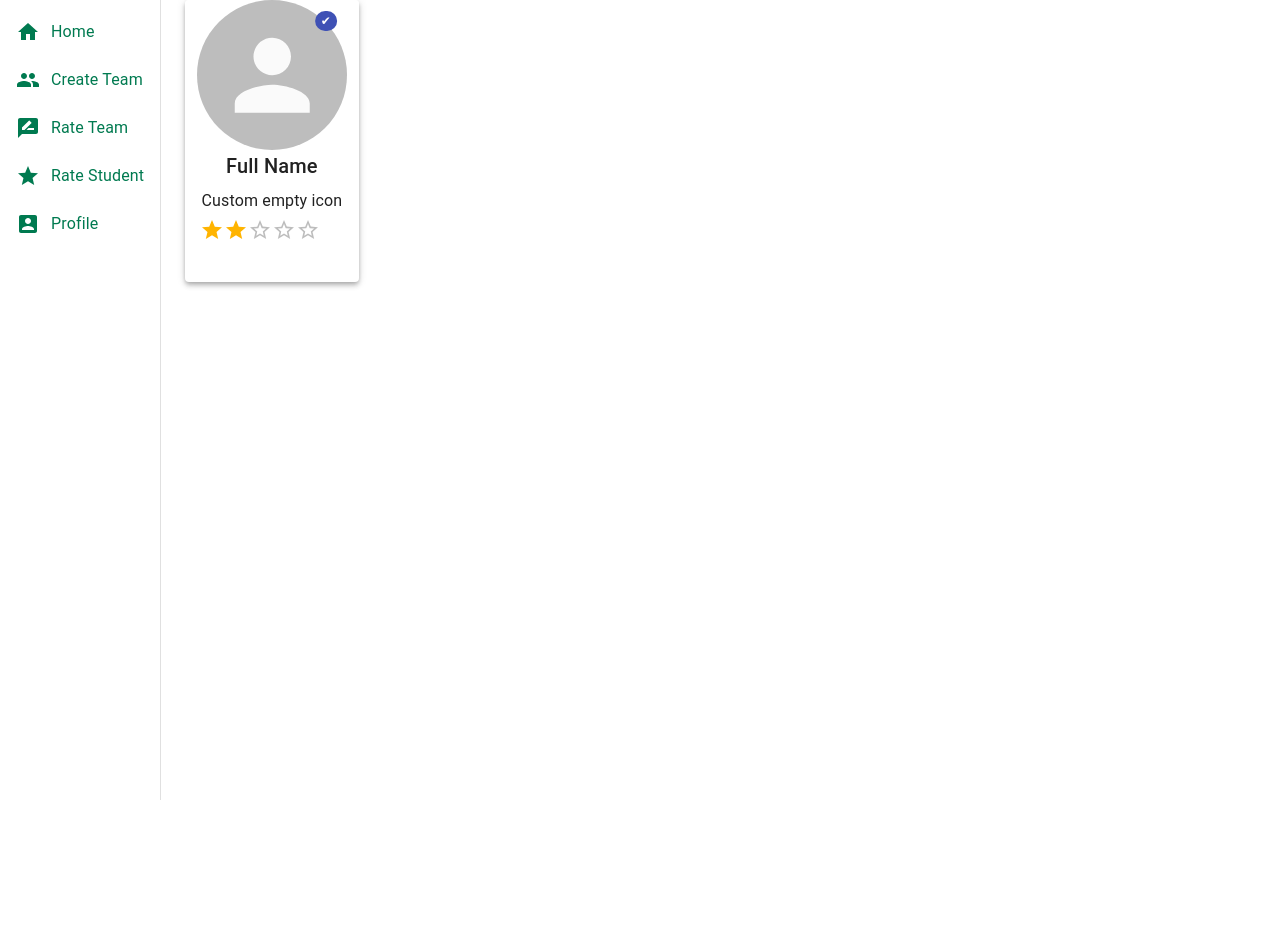
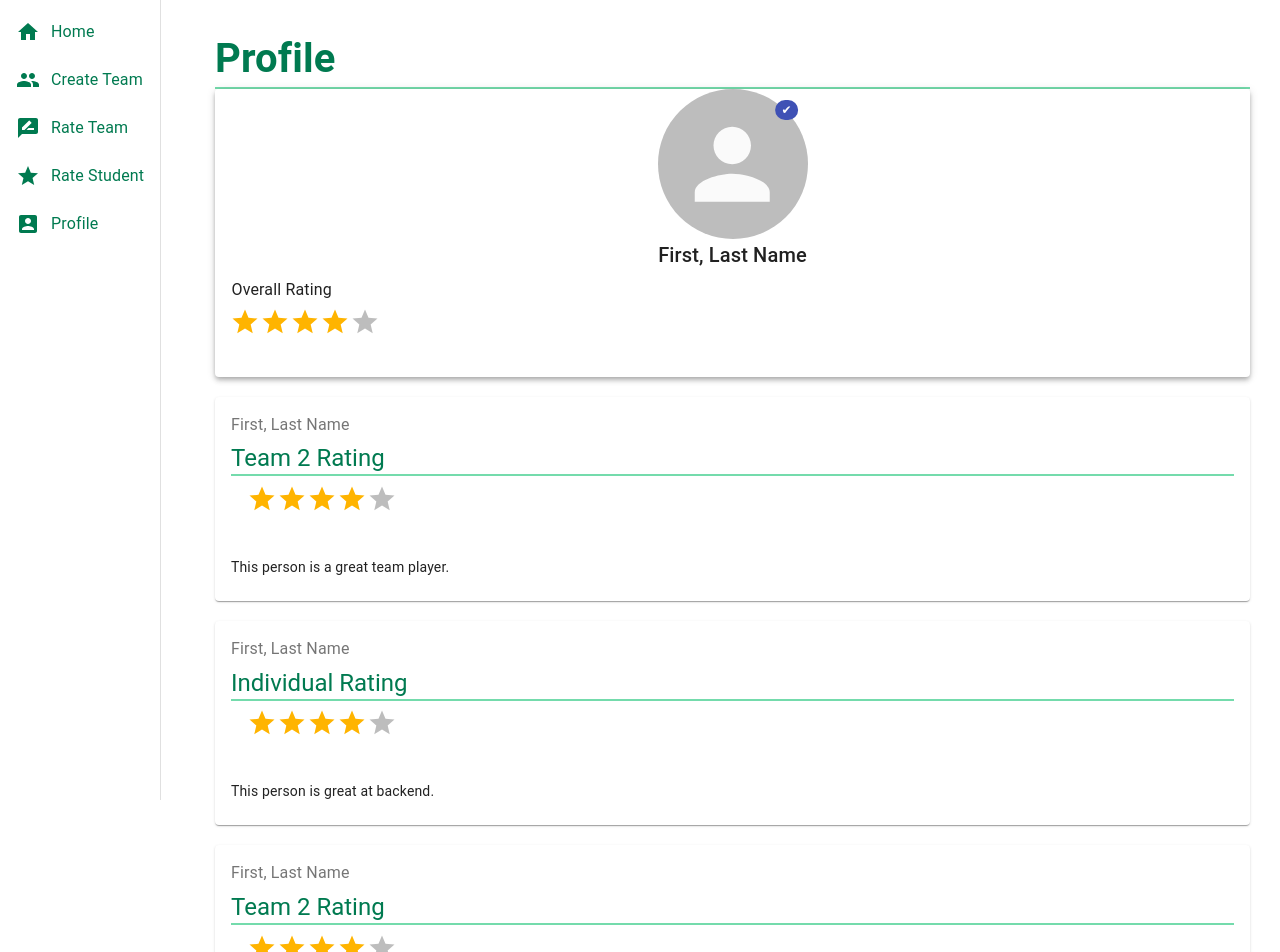
Before and after one commit to amyhua98/csc394-peer-review, a React (Create React App) app: page /Profile in a window 1280 px wide. Shown: the top 952 px of the page. Before the commit the page ends 800 px from the top, so only its background shows below. Built offline with nearby package versions, Linux system fonts and the light colour scheme.

Commit message:
second edit of Profile Page

```diff
--- a/src/Profile.jsx
+++ b/src/Profile.jsx
@@ -1,13 +1,13 @@
 import React from "react";
 import { makeStyles } from "@material-ui/core/styles";
 import Card from "@material-ui/core/Card";
+import CardContent from '@material-ui/core/CardContent';
 import Typography from "@material-ui/core/Typography";
 import Avatar from "@material-ui/core/Avatar";
 import Grid from "@material-ui/core/Grid";
 import Box from "@material-ui/core/Box";
 import Badge from "@material-ui/core/Badge";
 import Rating from '@material-ui/lab/Rating';
-import StarBorderIcon from '@material-ui/icons/StarBorder';
 
 
 const useStyles = makeStyles({
@@ -28,8 +28,12 @@ const useStyles = makeStyles({
 
 export default function MediaCard() {
   const classes = useStyles();
+  const [value] = React.useState(4);
 
   return (
+  <div className="div-wraps">
+  <h2 className="title">Profile</h2>
+
     <Card elevation={4} className={classes.root}>
       <Grid item>
         <Box display="flex" justifyContent="center" bgcolor="background.paper">
@@ -51,27 +55,104 @@ export default function MediaCard() {
       <Grid item>
         <Box display="flex" justifyContent="center" bgcolor="background.paper">
           <Typography variant="h6" gutterBottom>
-            Full Name
+            First, Last Name
           </Typography>
         </Box>
       </Grid>
 
       <Grid item>
         <div>
-      <Box component="fieldset" mb={3} borderColor="transparent">
-        <Typography component="legend">Custom empty icon</Typography>
-        <Rating
-        name="customized-empty"
-        defaultValue={2}
-        precision={0.5}
-        emptyIcon={<StarBorderIcon fontSize="inherit" />}
-        />
-        </Box>
+          <Box component="fieldset" mb={3} borderColor="transparent">
+            <Typography component="legend">Overall Rating</Typography>
+            <Rating
+            name="read-only"
+            size="large"
+            value={value} readOnly
+            />
+          </Box>
         </div>
       </Grid>
 
     </Card>
 
+    <br />
+
+    <Card>
+    <CardContent className={classes.root} variant="outlined">
+        <Typography className={classes.title} color="textSecondary" gutterBottom>
+          First, Last Name
+        </Typography>
+        <Typography variant="h5" component="h2">
+          Team 2 Rating
+        </Typography>
+        <Typography className={classes.pos} color="textSecondary">
+        <Box component="fieldset" mb={3} borderColor="transparent">
+            <Rating
+            name="read-only"
+            size="large"
+            value={value} readOnly
+            />
+          </Box>
+        </Typography>
+        <Typography variant="body2" component="p">
+          This person is a great team player.
+        </Typography>
+      </CardContent>
+    </Card>
+
+    <br />
+
+    <Card>
+    <CardContent className={classes.root} variant="outlined">
+        <Typography className={classes.title} color="textSecondary" gutterBottom>
+          First, Last Name
+        </Typography>
+        <Typography variant="h5" component="h2">
+          Individual Rating
+        </Typography>
+        <Typography className={classes.pos} color="textSecondary">
+        <Box component="fieldset" mb={3} borderColor="transparent">
+            <Rating
+            name="read-only"
+            size="large"
+            value={value} readOnly
+            />
+          </Box>
+        </Typography>
+        <Typography variant="body2" component="p">
+          This person is great at backend.
+        </Typography>
+      </CardContent>
+    </Card>
+
+    <br />
+
+    <Card>
+    <CardContent className={classes.root} variant="outlined">
+        <Typography className={classes.title} color="textSecondary" gutterBottom>
+          First, Last Name
+        </Typography>
+        <Typography variant="h5" component="h2">
+          Team 2 Rating
+        </Typography>
+        <Typography className={classes.pos} color="textSecondary">
+        <Box component="fieldset" mb={3} borderColor="transparent">
+            <Rating
+            name="read-only"
+            size="large"
+            value={value} readOnly
+            />
+          </Box>
+        </Typography>
+        <Typography variant="body2" component="p">
+          They are very organized and punctual.
+        </Typography>
+      </CardContent>
+    </Card>
+
+  </div>
+
+
 
   );
 }
```
